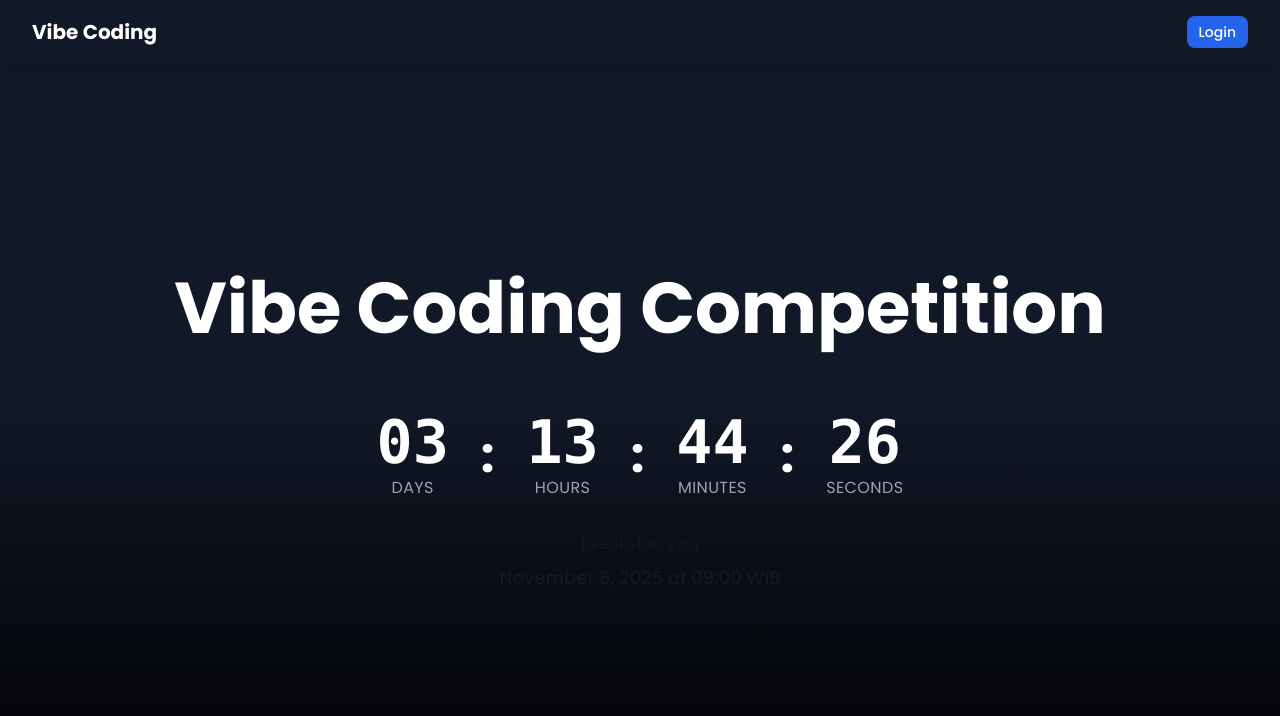
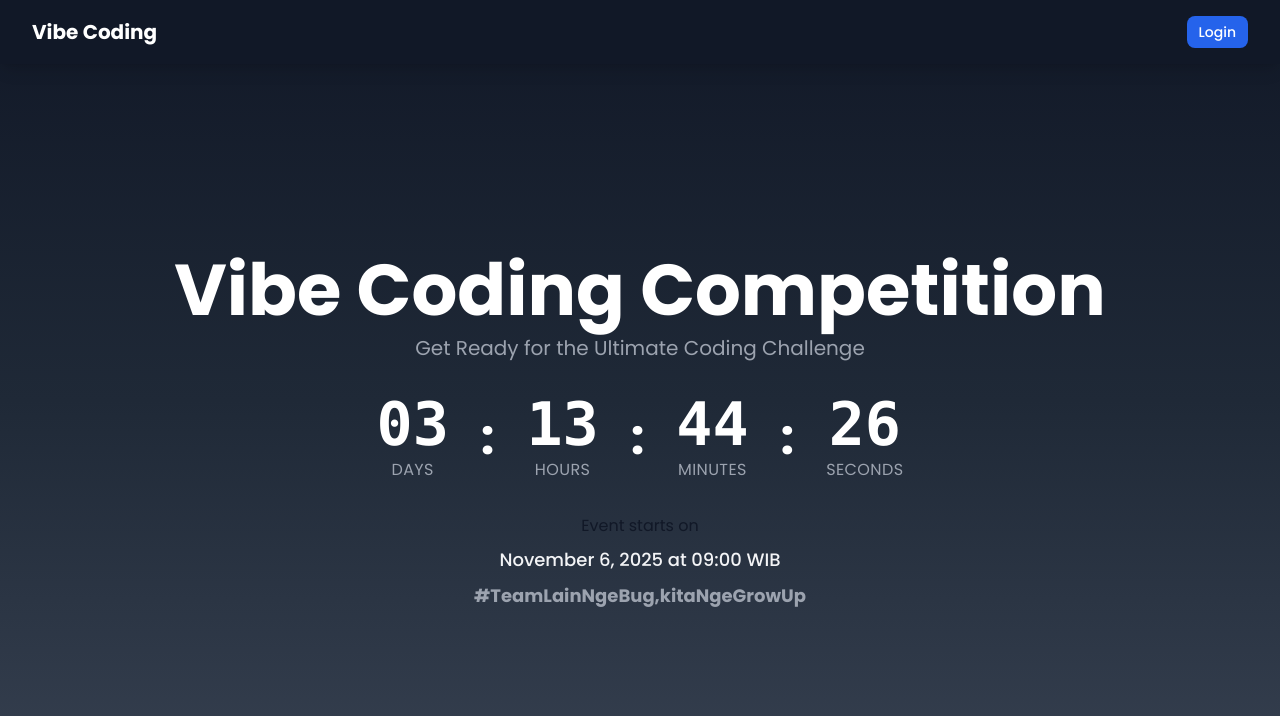
Before and after one commit to afrgun/competition-v1, a Next.js app: page / in a window 1280 px wide. Shown: the top 716 px of the page. Built offline with nearby package versions, Linux system fonts and the light colour scheme.

Commit message:
feat: [afri] landing page

```diff
--- a/app/page.tsx
+++ b/app/page.tsx
@@ -3,7 +3,7 @@ import { HeroSection } from "@/presentation/components/organisms/HeroSection";
 
 export default function Home() {
   return (
-    <main className="min-h-screen bg-gradient-to-b from-gray-900 via-gray-900 to-black">
+    <main className="min-h-screen bg-gradient-to-b from-gray-900 via-gray-800 to-gray-700">
       <HeaderNav />
       <HeroSection />
     </main>
--- a/presentation/components/organisms/HeroSection/HeroSection.tsx
+++ b/presentation/components/organisms/HeroSection/HeroSection.tsx
@@ -35,7 +35,7 @@ export const HeroSection: React.FC = () => {
           >
             Vibe Coding Competition
           </Text>
-          <Text as="p" className="text-lg sm:text-xl text-gray-400">
+          <Text as="p" className="text-lg sm:text-xl !text-gray-400">
             Get Ready for the Ultimate Coding Challenge
           </Text>
         </div>
@@ -48,11 +48,15 @@ export const HeroSection: React.FC = () => {
         {/* Additional Info */}
         {!countdown.isFinished && (
           <div className="mt-8 space-y-2">
-            <Text as="p" className="text-sm sm:text-base text-gray-500">
+            <Text as="p" className="text-sm sm:text-base text-gray-100">
               Event starts on
             </Text>
-            <Text as="p" className="text-base sm:text-lg text-gray-300 font-medium">
+            <Text as="p" className="text-base sm:text-lg !text-gray-100 font-medium">
               November 6, 2025 at 09:00 WIB
+            </Text>
+
+            <Text as="p" className="text-base sm:text-lg !text-gray-400 font-bold">
+              #TeamLainNgeBug,kitaNgeGrowUp
             </Text>
           </div>
         )}
```
